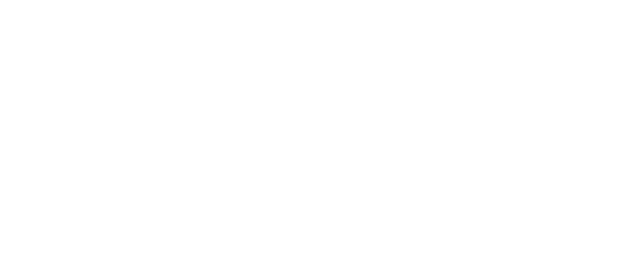
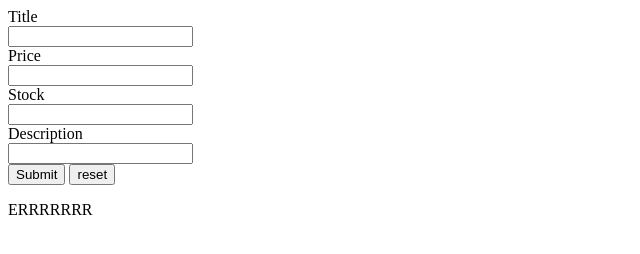
Before and after one commit to dreamseekerfromn/pursuit-project-inventory, a plain HTML site: page main.html in a window 1280 px wide. Shown: the whole page, without its empty margins (0-640 px from the left). Drawn offline with Linux system fonts and the light colour scheme.

Commit message:
v.0.1 played w/ the html

```diff
--- a/index.js
+++ b/index.js
@@ -0,0 +1 @@
+console.log("hello world!")
--- a/main.html
+++ b/main.html
@@ -6,10 +6,23 @@
     <head>
         <title>Inventory Manager</title>
         <meta charset = "utf-8" />
-
+        <script defer src="index.js"></script>
     </head>
     <body>
-        <div></div>
-        <div></div>
+        <div class="item"></div>
+            <form class="new_item">
+                <label>Title</label><br/>
+                <input type="text" id="new_item_title" /><br/>
+                <label>Price</label><br/>
+                <input type="text" id="new_item_price" /><br/>
+                <label>Stock</label><br/>
+                <input type="text" id="new_item_stock" /><br/>
+                <label>Description</label><br/>
+                <input type="text/area" id="new_item_desc" /><br/>
+                <input type="submit" id="new_item_submit" />
+                <input type="button" id="new_item_reset" value="reset"/>
+                <p class="err" id="new_item_err">ERRRRRRR</p>
+            </form>
+        <div class="Inventory"></div>
     </body>
 </html>
```
